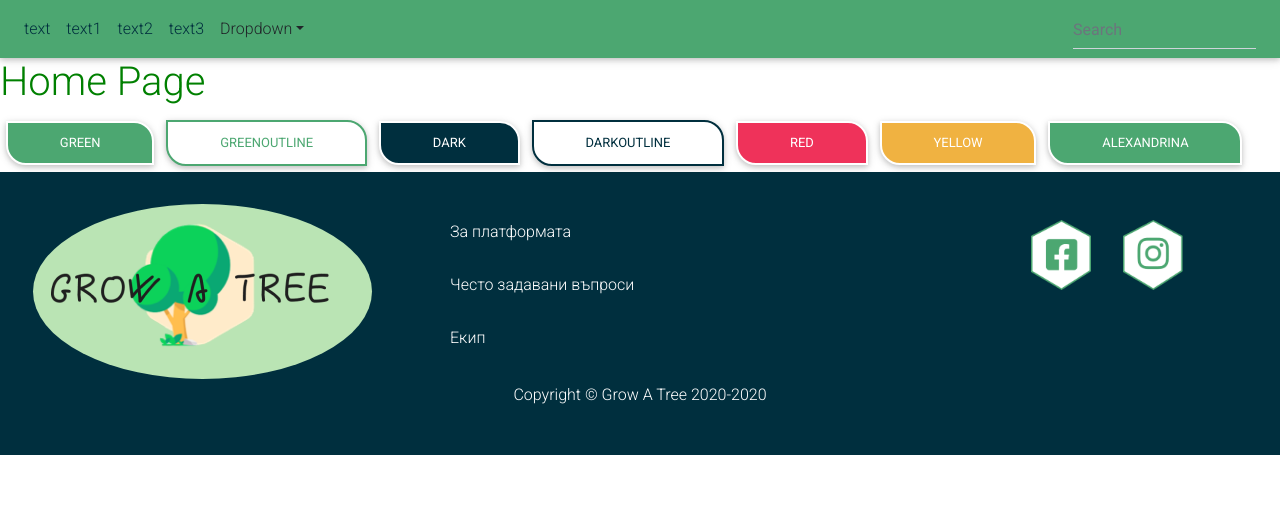
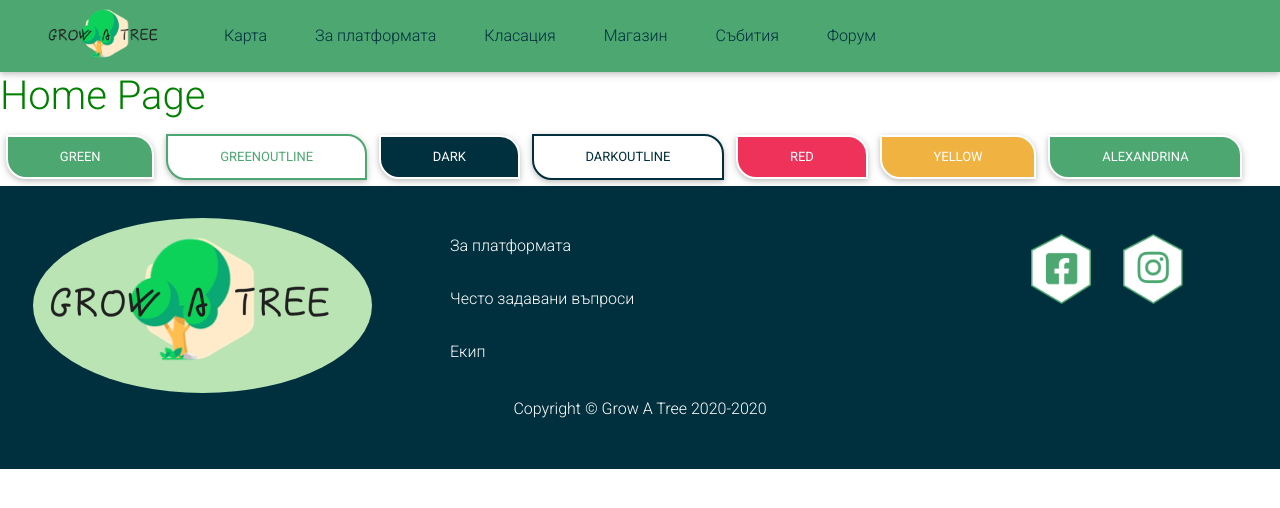
Before and after one commit to Svetloslav15/Grow-a-tree, a React (Create React App) app in the folder src/FrontEnd/: page / in a window 1280 px wide. Shown: the top 508 px of the page. Built offline with nearby package versions, Linux system fonts and the light colour scheme.

Commit message:
change content in navigation

```diff
--- a/src/FrontEnd/src/components/common/Navigation/NavItem/NavItem.module.scss
+++ b/src/FrontEnd/src/components/common/Navigation/NavItem/NavItem.module.scss
@@ -1,3 +1,4 @@
 .link {
   color: #002F3E !important;
+  margin: 0 1em;
 }
--- a/src/FrontEnd/src/components/common/Navigation/Navigation.jsx
+++ b/src/FrontEnd/src/components/common/Navigation/Navigation.jsx
@@ -1,23 +1,24 @@
 import React from 'react';
 import NavItem from './NavItem/NavItem';
-import NavDropDownItem from './NavDropDownItem/NavDropDownItem';
 import NavCollapseButton from './NavCollapseButton/NavCollapseButton';
-import NavInputItem from './NavInputItem/NavInputItem';
 import * as style from './Navigation.module.scss';
+
+const Logo = require('../../../assets/logo.png');
 
 const Navigation = () => {
     return (
         <nav className={`${style.navigation} navbar navbar-expand-lg`}>
             <NavCollapseButton/>
+            <img src={Logo} className={style.logo} alt="Grow A Tree Logo"/>
             <div className="collapse navbar-collapse" id="basicExampleNav">
                 <ul className="navbar-nav mr-auto">
-                    <NavItem text={'text'} link={'#'}/>
-                    <NavItem text={'text1'} link={'#'}/>
-                    <NavItem text={'text2'} link={'#'}/>
-                    <NavItem text={'text3'} link={'#'}/>
-                    <NavDropDownItem/>
+                    <NavItem text={'Карта'} link={'#'}/>
+                    <NavItem text={'За платформата'} link={'#'}/>
+                    <NavItem text={'Класация'} link={'#'}/>
+                    <NavItem text={'Магазин'} link={'#'}/>
+                    <NavItem text={'Събития'} link={'#'}/>
+                    <NavItem text={'Форум'} link={'#'}/>
                 </ul>
-                <NavInputItem/>
             </div>
         </nav>
     )
--- a/src/FrontEnd/src/components/common/Navigation/Navigation.module.scss
+++ b/src/FrontEnd/src/components/common/Navigation/Navigation.module.scss
@@ -1,3 +1,8 @@
 .navigation {
   background-color: #4CA771;
 }
+.logo {
+  width: 120px;
+  margin: 0 2em;
+  cursor: pointer;
+}
```
